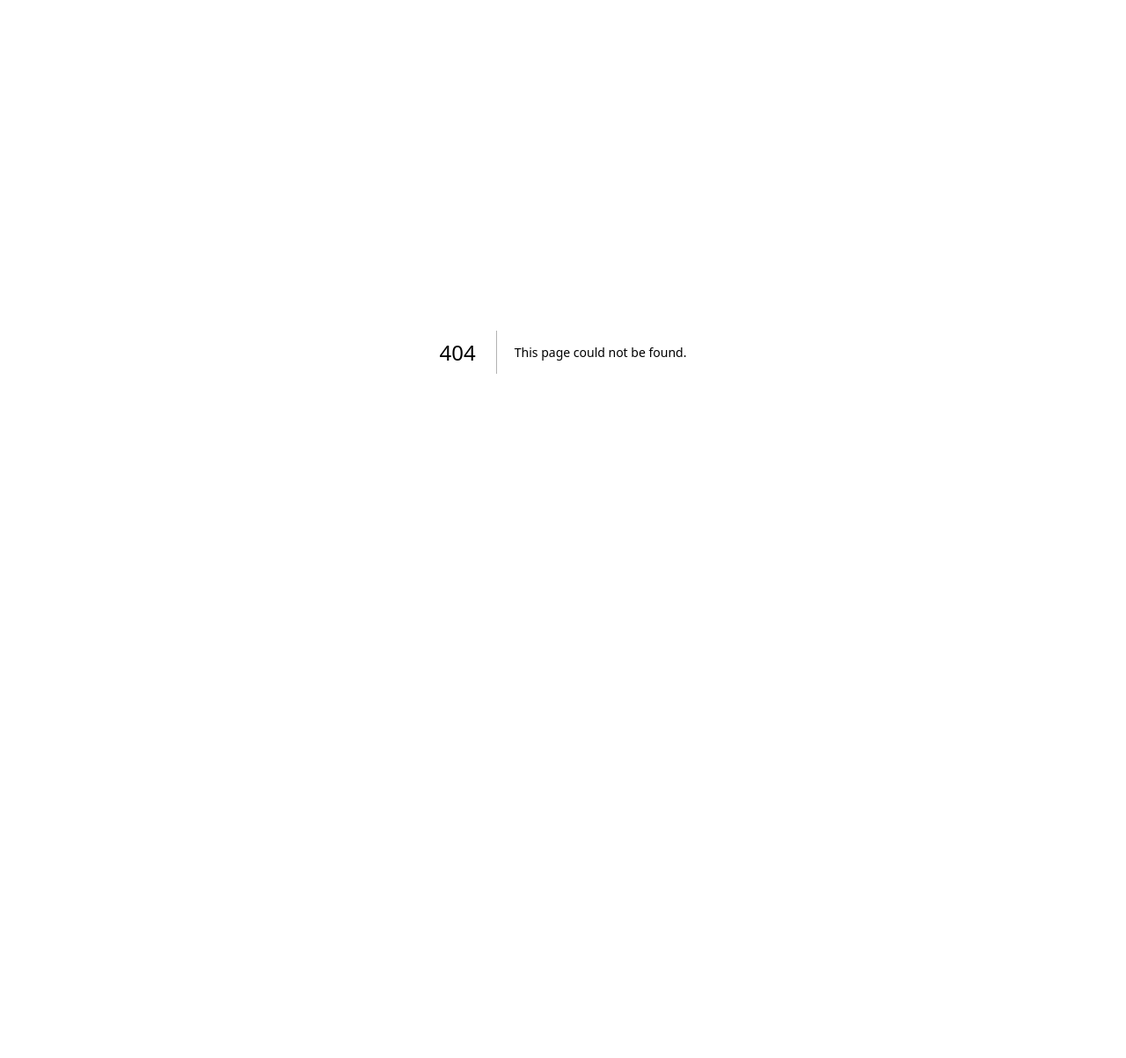
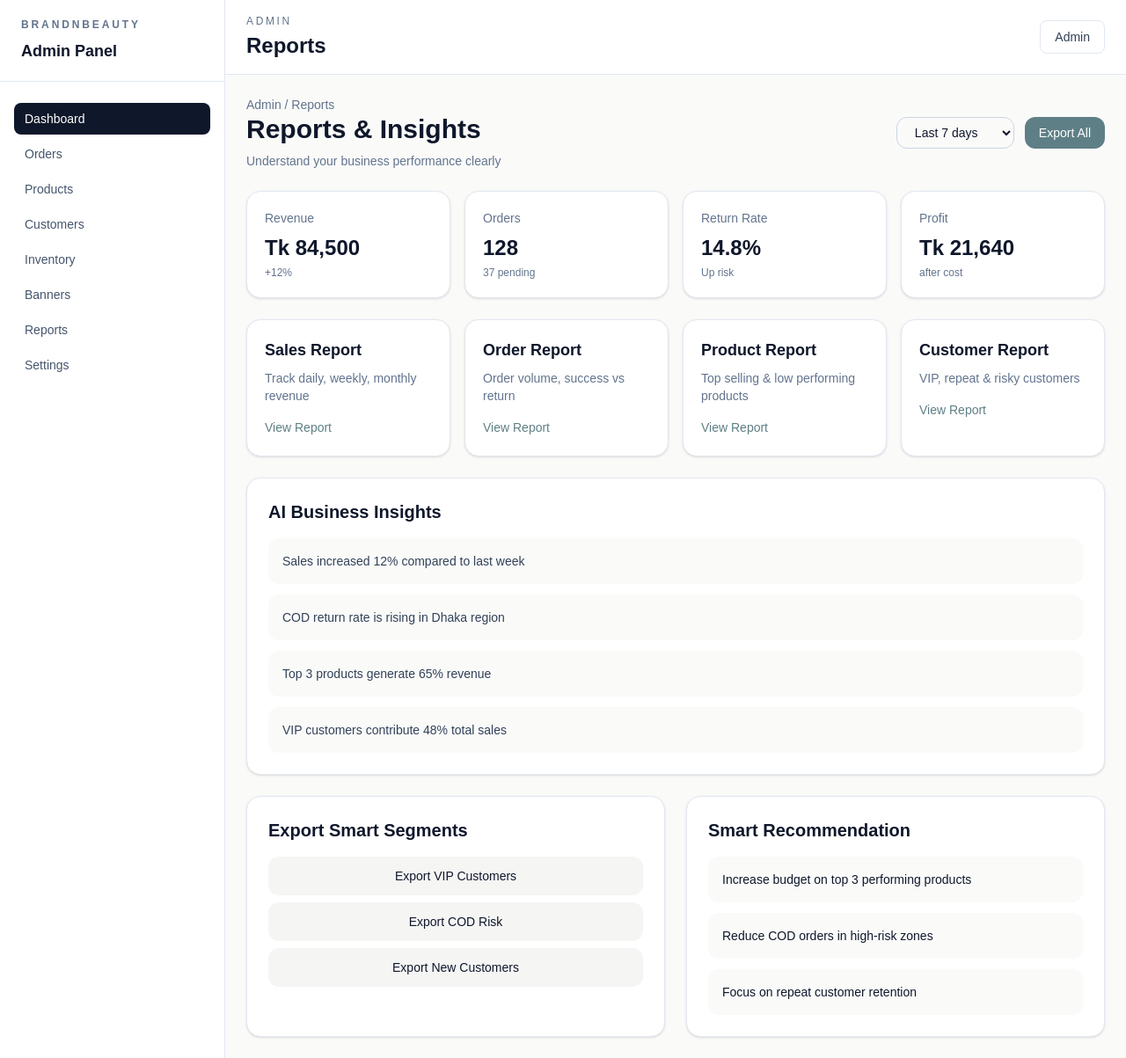
Before and after one commit to smilemetaads-dot/brandnbeauty-admin, a Next.js app: page /reports in a window 1280 px wide. Before the commit this address had no page. Shown: the whole page at 88% size. Before the commit the page ends 800 px from the top, so only its background shows below. Built offline with nearby package versions, Linux system fonts and the light colour scheme.

Commit message:
inject real admin reports page

```diff
--- /dev/null
+++ b/src/app/reports/page.tsx
@@ -0,0 +1,10 @@
+import AdminLayout from "@/components/layout/AdminLayout";
+import RealReportsPage from "@/features/reports/RealReportsPage";
+
+export default function ReportsPage() {
+  return (
+    <AdminLayout title="Reports">
+      <RealReportsPage />
+    </AdminLayout>
+  );
+}
--- /dev/null
+++ b/src/features/reports/RealReportsPage.tsx
@@ -0,0 +1,124 @@
+"use client";
+
+const reports = [
+  { title: "Sales Report", desc: "Track daily, weekly, monthly revenue" },
+  { title: "Order Report", desc: "Order volume, success vs return" },
+  { title: "Product Report", desc: "Top selling & low performing products" },
+  { title: "Customer Report", desc: "VIP, repeat & risky customers" },
+];
+
+const insights = [
+  "Sales increased 12% compared to last week",
+  "COD return rate is rising in Dhaka region",
+  "Top 3 products generate 65% revenue",
+  "VIP customers contribute 48% total sales",
+];
+
+const kpis = [
+  { label: "Revenue", value: "Tk 84,500", sub: "+12%" },
+  { label: "Orders", value: "128", sub: "37 pending" },
+  { label: "Return Rate", value: "14.8%", sub: "Up risk" },
+  { label: "Profit", value: "Tk 21,640", sub: "after cost" },
+];
+
+export default function RealReportsPage() {
+  return (
+    <div className="min-h-screen bg-stone-50 p-4 text-slate-900 md:p-6">
+      <div className="space-y-6">
+        <div className="flex flex-col gap-4 lg:flex-row lg:items-center lg:justify-between">
+          <div>
+            <div className="text-sm text-slate-500">Admin / Reports</div>
+            <h1 className="text-3xl font-bold">Reports &amp; Insights</h1>
+            <p className="mt-2 text-sm text-slate-500">
+              Understand your business performance clearly
+            </p>
+          </div>
+          <div className="flex gap-3">
+            <select className="rounded-xl border border-slate-300 px-4 py-2 text-sm">
+              <option>Last 7 days</option>
+              <option>Last 30 days</option>
+              <option>Last 90 days</option>
+            </select>
+            <button className="rounded-xl bg-[#5E7F85] px-4 py-2 text-sm text-white">
+              Export All
+            </button>
+          </div>
+        </div>
+
+        <div className="grid gap-4 md:grid-cols-2 xl:grid-cols-4">
+          {kpis.map((kpi) => (
+            <div
+              key={kpi.label}
+              className="rounded-2xl border border-slate-200 bg-white p-5 shadow-sm"
+            >
+              <div className="text-sm text-slate-500">{kpi.label}</div>
+              <div className="mt-2 text-2xl font-bold">{kpi.value}</div>
+              <div className="mt-1 text-xs text-slate-500">{kpi.sub}</div>
+            </div>
+          ))}
+        </div>
+
+        <div className="grid gap-4 md:grid-cols-2 xl:grid-cols-4">
+          {reports.map((report) => (
+            <div
+              key={report.title}
+              className="rounded-2xl border border-slate-200 bg-white p-5 shadow-sm transition hover:shadow-md"
+            >
+              <h2 className="text-lg font-semibold">{report.title}</h2>
+              <p className="mt-2 text-sm text-slate-500">{report.desc}</p>
+              <button className="mt-4 text-sm font-medium text-[#5E7F85]">
+                View Report
+              </button>
+            </div>
+          ))}
+        </div>
+
+        <div className="rounded-2xl border border-slate-200 bg-white p-6 shadow-sm">
+          <h2 className="text-xl font-bold">AI Business Insights</h2>
+          <div className="mt-4 space-y-3">
+            {insights.map((item) => (
+              <div
+                key={item}
+                className="rounded-xl bg-stone-50 p-4 text-sm text-slate-700"
+              >
+                {item}
+              </div>
+            ))}
+          </div>
+        </div>
+
+        <div className="grid gap-6 md:grid-cols-2">
+          <div className="rounded-2xl border border-slate-200 bg-white p-6 shadow-sm">
+            <h2 className="text-xl font-bold">Export Smart Segments</h2>
+            <div className="mt-4 space-y-2">
+              <button className="w-full rounded-xl bg-stone-100 p-3 text-sm">
+                Export VIP Customers
+              </button>
+              <button className="w-full rounded-xl bg-stone-100 p-3 text-sm">
+                Export COD Risk
+              </button>
+              <button className="w-full rounded-xl bg-stone-100 p-3 text-sm">
+                Export New Customers
+              </button>
+            </div>
+          </div>
+
+          <div className="rounded-2xl border border-slate-200 bg-white p-6 shadow-sm">
+            <h2 className="text-xl font-bold">Smart Recommendation</h2>
+            <div className="mt-4 space-y-3 text-sm">
+              <div className="rounded-xl bg-stone-50 p-4">
+                Increase budget on top 3 performing products
+              </div>
+              <div className="rounded-xl bg-stone-50 p-4">
+                Reduce COD orders in high-risk zones
+              </div>
+              <div className="rounded-xl bg-stone-50 p-4">
+                Focus on repeat customer retention
+              </div>
+            </div>
+          </div>
+        </div>
+      </div>
+    </div>
+  );
+}
```
